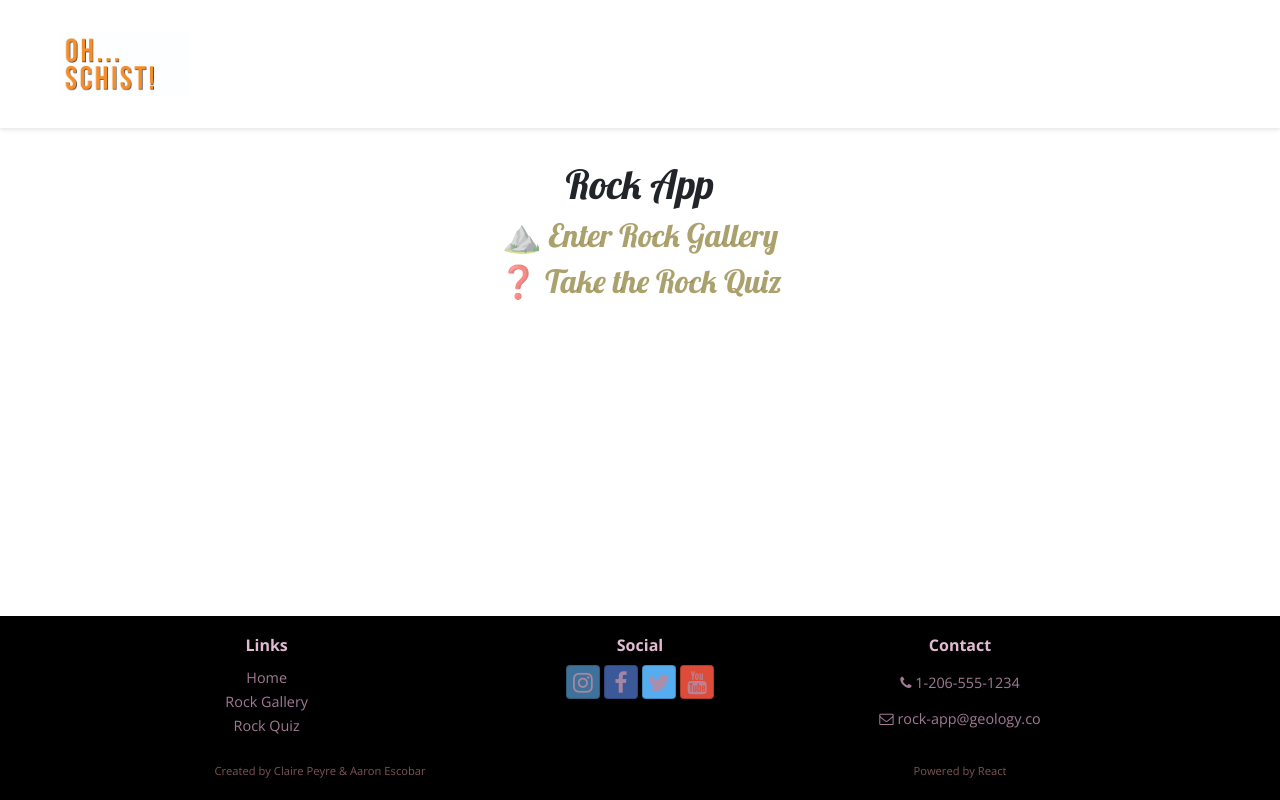
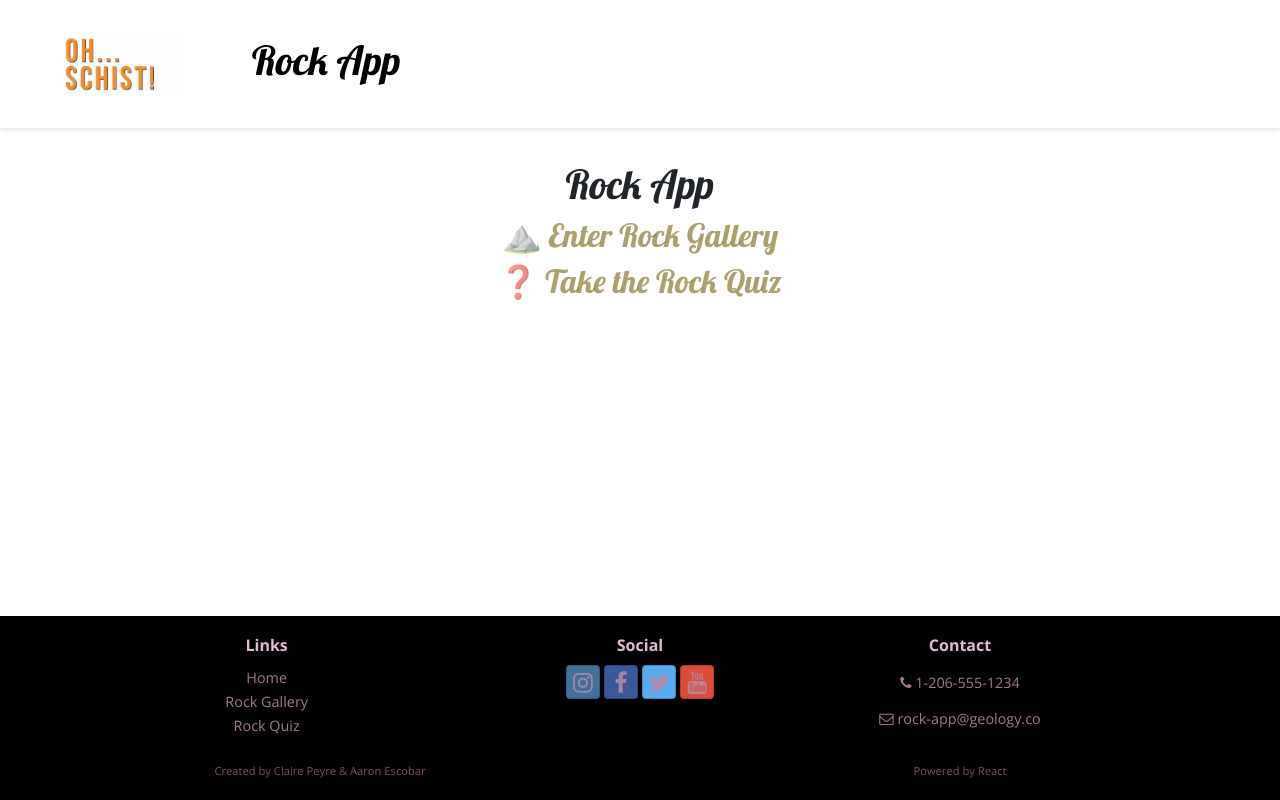
Before and after one commit to Do0ky/RockApp, a React (Create React App) app: page / in a window 1280 px wide. Built offline with nearby package versions, Linux system fonts and the light colour scheme.

Commit message:
Title H1 moved from App to Header

```diff
--- a/src/components/Header.js
+++ b/src/components/Header.js
@@ -17,6 +17,8 @@ const Header = () => {
             <NavbarBrand className='ms-5' href='/'>
                 <img src={OhschistLogo} alt='OhSchist! logo' className='float-start' />
             </NavbarBrand>
+
+            <h1 className="text-center">Rock App</h1>
 
             <NavbarToggler onClick={() => setMenuOpen(!menuOpen)} />
                 <Collapse isOpen={menuOpen} navbar>
```
